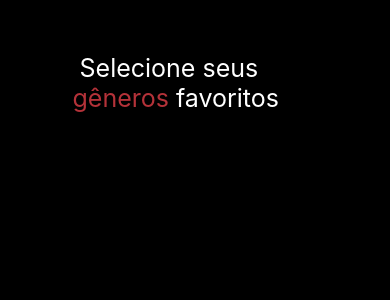
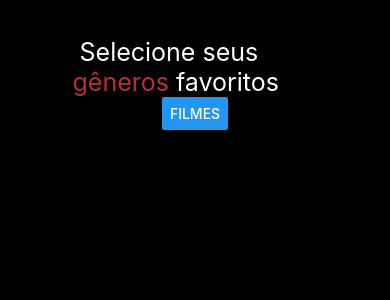
Before and after one commit to DevNatanael/The-Movie, a React Native app: screen /Genres in a window 390 px wide. Shown: the top 300 px of the page. Built offline with nearby package versions, Linux system fonts and the light colour scheme.

Commit message:
merge feito

```diff
--- a/src/Screens/Genres/index.tsx
+++ b/src/Screens/Genres/index.tsx
@@ -1,7 +1,7 @@
 /* eslint-disable react-native/no-inline-styles */
 import React from 'react';
 import {Button, Text, View, StyleSheet, TouchableOpacity} from 'react-native';
-import AsyncStorage from '@react-native-community/async-storage';
+// import AsyncStorage from '@react-native-community/async-storage';
 
 export function Genres({navigation}: any) {
   function openScreen() {
@@ -21,6 +21,7 @@ export function Genres({navigation}: any) {
           Selecione seus <Text style={{color: '#B43239'}}>gêneros</Text>{' '}
           favoritos
         </Text>
+        <Button title="Filmes" onPress={openScreen} />
       </View>
     </View>
   );
```
